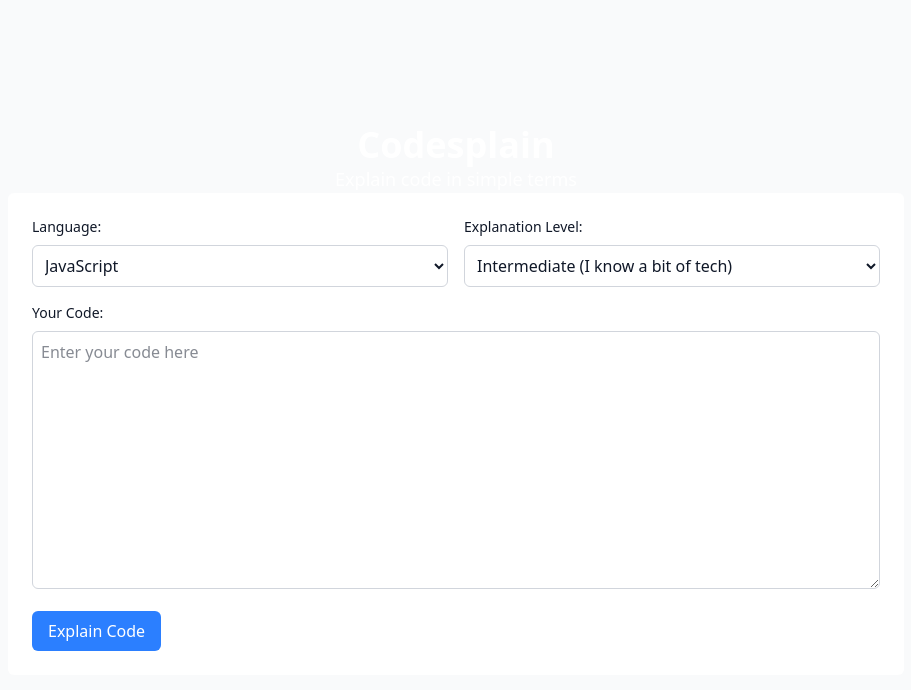
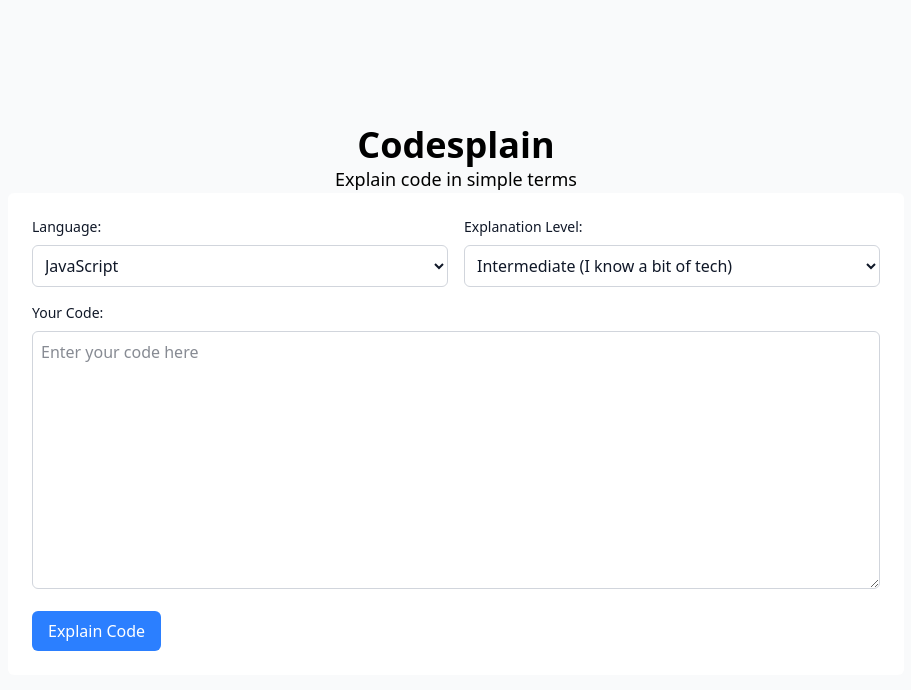
Before and after one commit to Vandy02/Codesplain, a React (Vite) app in the folder codesplain/: page / in a window 1280 px wide. Shown: the top 690 px of the page, without its empty margins (184-1095 px from the left). Built offline with nearby package versions, Linux system fonts and the light colour scheme.

Commit message:
Update Header.jsx

```diff
--- a/codesplain/src/components/Header.jsx
+++ b/codesplain/src/components/Header.jsx
@@ -3,8 +3,8 @@
 const Header = () => {
   return (
     <header className="flex flex-col justify-center items-center">
-        <h1 className="text-4xl font-bold text-white">Codesplain</h1>
-        <p className="text-lg text-white">Explain code in simple terms</p>
+        <h1 className="text-4xl font-bold text-black">Codesplain</h1>
+        <p className="text-lg text-black">Explain code in simple terms</p>
     </header>
   )
 }
```
